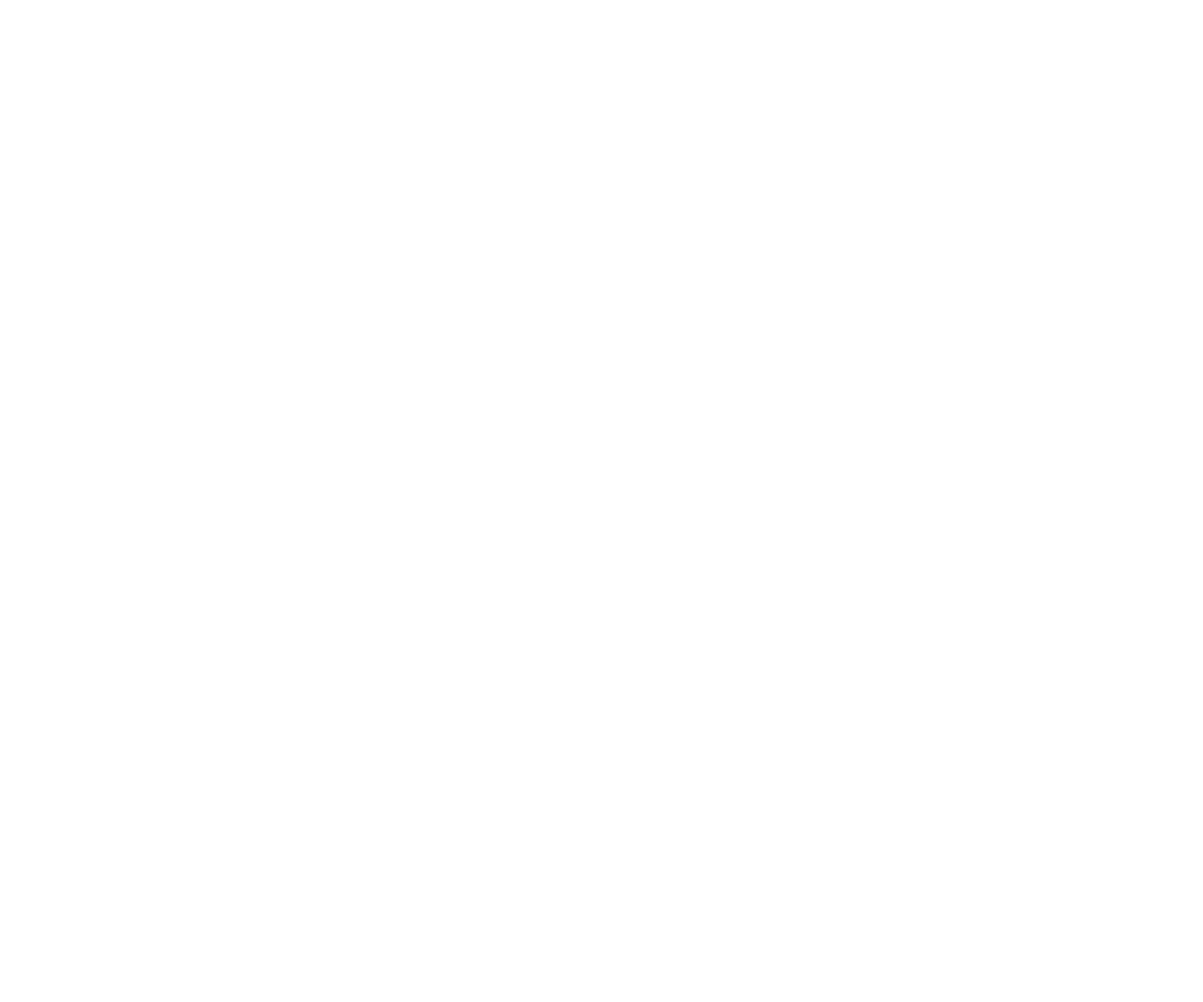
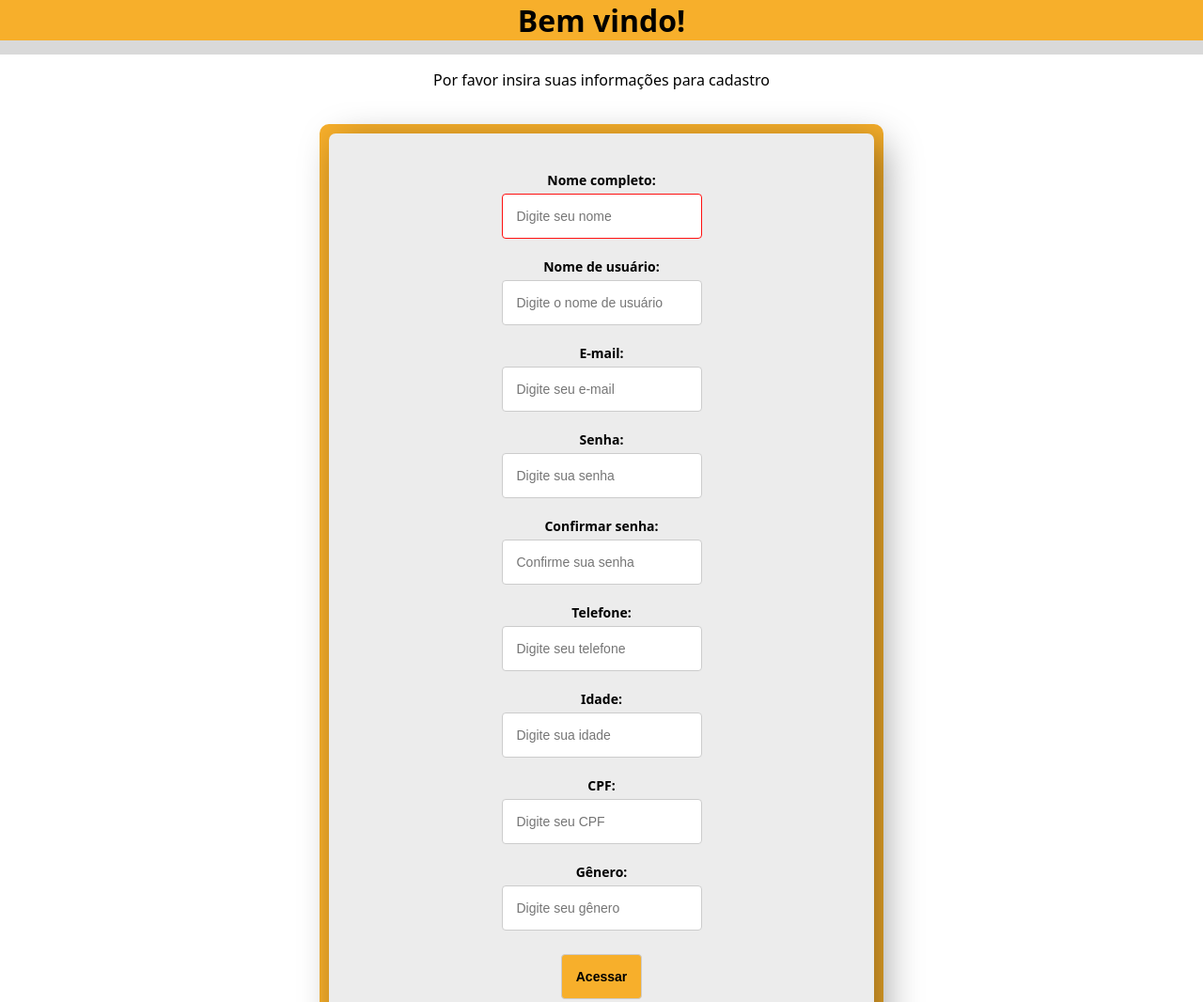
Before and after one commit to Lucas-R-Kormann/Atividade---Formul-rios, a plain HTML site: page index.html in a window 1280 px wide. Shown: the top 1066 px of the page at 94% size. Before the commit the page ends 800 px from the top, so only its background shows below. Drawn offline with Linux system fonts and the light colour scheme.

Commit message:
Update - Parte dos campos finalizada e CSS praticamente feito.

```diff
--- a/index.html
+++ b/index.html
@@ -1,10 +1,90 @@
 <html lang="en">
 <head>
+
     <meta charset="UTF-8">
     <meta name="viewport" content="width=device-width, initial-scale=1.0">
-    <title>Document</title>
+    <title>Reforço - Formulários</title>
+    <link rel="stylesheet" href="style.css">
+
 </head>
 <body>
 
+<div class="page">
+
+        <div id="titulo">
+            <h1>Bem vindo!</h1>
+        </div>
+
+    <div class="espaco"></div>
+
+    <div class="cadastro">
+        <p>Por favor insira suas informações para cadastro</p>
+    </div>
+
+
+    <div class="container">
+        <div class="formulario">
+
+            <form method="post" class="formCadastro">
+                <div id="campos">
+
+                <label for="nome">Nome completo:</label>
+                <br>
+                <input type="text" placeholder="Digite seu nome" autofocus="true">
+                <br>
+
+                <label for="nomeUsuario">Nome de usuário:</label>
+                <br>
+                <input type="text" placeholder="Digite o nome de usuário" autofocus="true">
+                <br>
+
+                <label for="email">E-mail:</label>
+                <br>
+                <input type="email" placeholder="Digite seu e-mail" autofocus="true">
+                <br>
+
+                <label for="Senha">Senha:</label>
+                <br>
+                <input type="text" placeholder="Digite sua senha" autofocus="true">
+                <br>
+
+                <label for="confirmarSenha">Confirmar senha:</label>
+                <br>
+                <input type="text" placeholder="Confirme sua senha" autofocus="true">
+                <br>
+
+                <label for="telefone">Telefone:</label>
+                <br>
+                <input type="number" placeholder="Digite seu telefone" autofocus="true">
+                <br>
+
+                <label for="Digite sua idade">Idade:</label>
+                <br>
+                <input type="number" placeholder="Digite sua idade" autofocus="true">
+                <br>
+
+                <label for="cpf">CPF:</label>
+                <br>
+                <input type="number" placeholder="Digite seu CPF" autofocus="true">
+                <br>
+
+                <label for="genero">Gênero:</label>
+                <br>
+                <input type="text" placeholder="Digite seu gênero" autofocus="true">
+                <br>
+
+                <input type="submit" value="Acessar" class="botao">
+
+            </div>
+
+                <br>
+            </form>
+        </div>
+
+    </div>
+
+</div>
+
+
 </body>
 </html>
--- a/style.css
+++ b/style.css
@@ -0,0 +1,99 @@
+body{
+    font-family: system-ui, -apple-system, BlinkMacSystemFont, 'Segoe UI', Roboto, Oxygen, Ubuntu, Cantarell, 'Open Sans', 'Helvetica Neue', sans-serif;
+    margin: 0px;
+    text-align: center;
+}
+
+
+
+.page {
+    flex-direction: column;
+    align-items: center;
+    align-content: center;
+    justify-content: center;
+
+
+}
+
+#titulo{
+    background-color:rgb(247, 175, 43);
+    margin: 0px;
+}
+
+h1{
+
+    margin: 0px;
+    color: black;
+    text-align: center;
+
+}
+
+.espaco{
+    background-color: #d9d9d9;
+    height: 15px;
+}
+
+.container {
+
+    display: flex;
+    flex-direction: row;
+    justify-content: center;
+    align-items: center;
+    }
+
+form{
+    margin: 10px;
+    padding: 5px;
+}
+
+.formulario{
+
+    height: auto;
+    width: 600px;
+    margin: 20px;
+    border: 30px;
+    border-radius: 10px;
+    background-color: rgb(247, 175, 43)
+}
+
+.formCadastro {
+    display: flex;
+    flex-direction: column;
+    background-color: #ececec;
+    border-radius: 7px;
+    padding: 40px;
+    box-shadow: 10px 10px 40px rgba(0, 0, 0, 0.4);
+    gap: 5px
+}
+
+.formCadastro input {
+    padding: 15px;
+    font-size: 14px;
+    border: 1px solid #ccc;
+    margin-bottom: 20px;
+    margin-top: 5px;
+    border-radius: 4px;
+    transition: all linear 160ms;
+    outline: none;
+}
+
+.formCadastro input:focus {
+    border: 1px solid #ff1010;
+}
+
+.formCadastro label {
+    font-size: 14px;
+    font-weight: 600;
+}
+
+
+.botao{
+    background-color: rgb(247, 175, 43);
+    font-weight: bold;
+}
+
+.botao:hover{
+
+    transform: scale(1.05);
+    background-color: rgb(247, 175, 43);
+}
```
